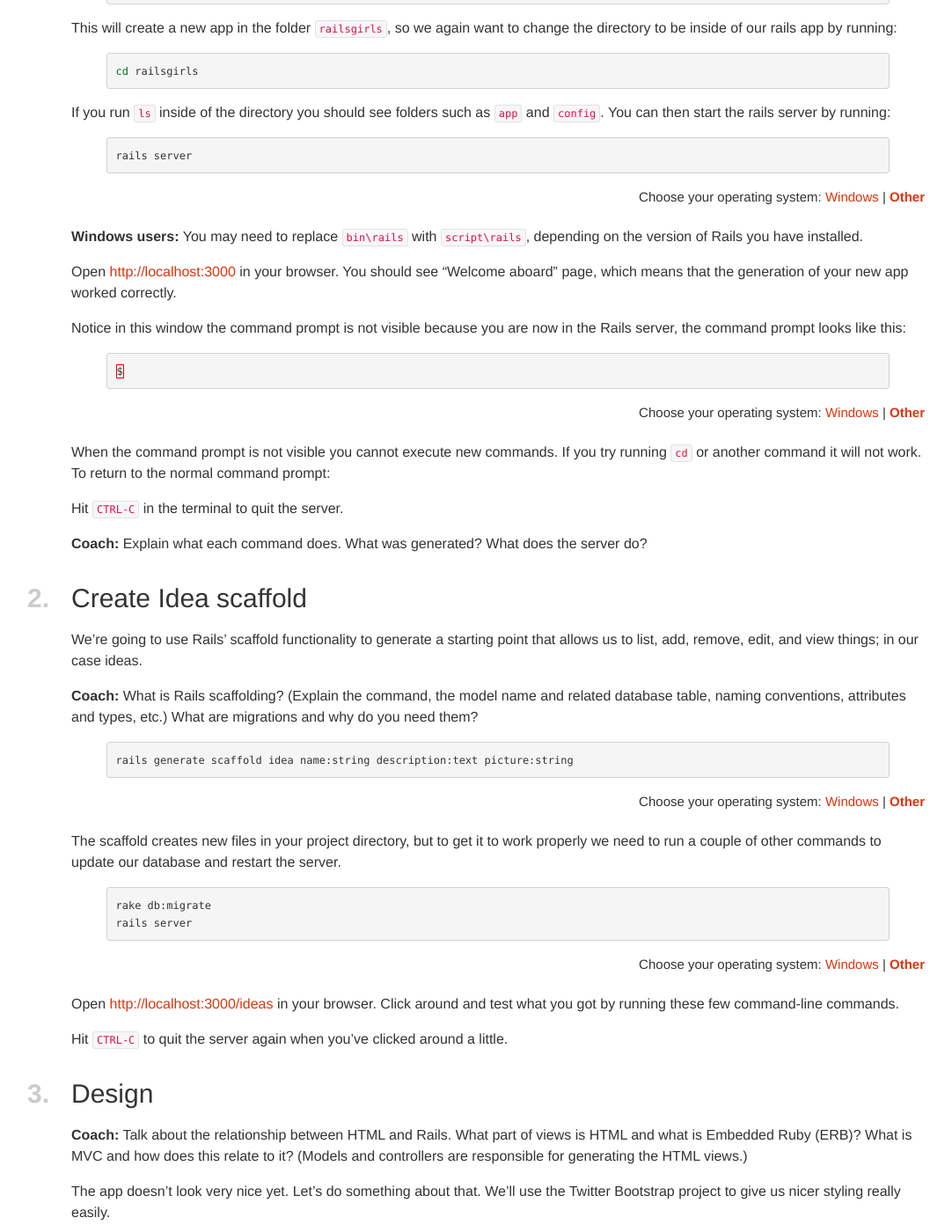
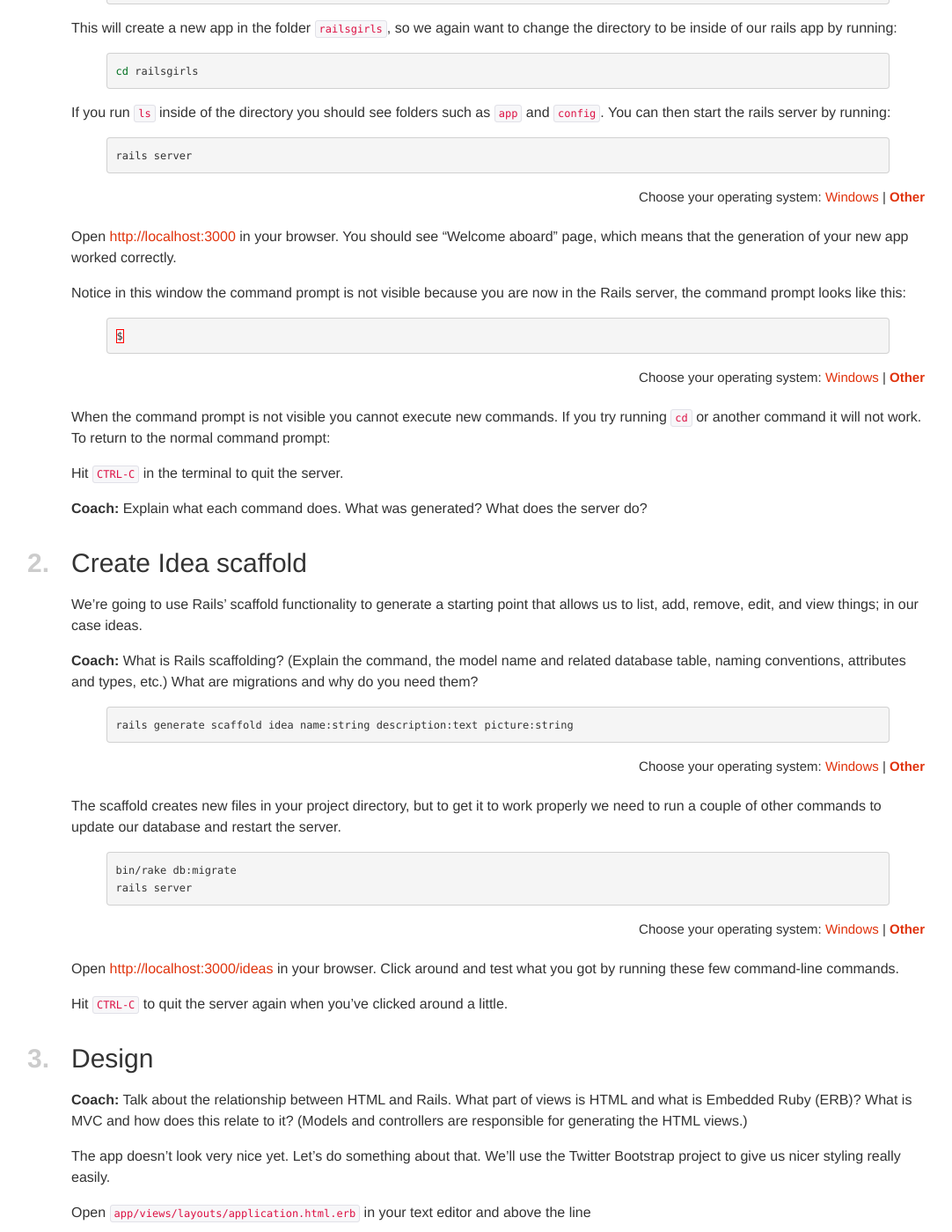
Before and after one commit to railsgirls/guides.railsgirls.com, a Jekyll site: the page built from _posts/2012-04-18-app.markdown, in a window 1280 px wide and 1400 px high, scrolled down 1467 px. Shown: the whole window at 88% size, without its empty margins (4-1086 px from the left). Built offline with Jekyll 4.4.1, drawn with Linux system fonts in a browser that asks for light colours; nearby versions of some CDN libraries; some of the changed lines change nothing that is shown.

Commit message:
Correct rails and rake command syntaxes in the /app page.
I've checked this changes with follow environments (according to /install page).

[Windows] RailsInstaller, Ruby1.9.3p392/Rails4.1.0, Win 8.1
"rails" command use "bin/rails". (Using binstub and spring)
"rake" command don't use "bin/rake", so we need "ruby bin/rake" command. ( "/" is correct in RailsInstaller shell. )

[Mac] rbenv Ruby2.1.2/Rails4.1.0
"rails" command use "bin/rails". (Using binstub and spring)
"rake" command don't use "bin/rake", so we need "bin/rake" command.

And remove a "script/rails" description.

```diff
--- a/_posts/2012-04-18-app.markdown
+++ b/_posts/2012-04-18-app.markdown
@@ -122,12 +122,10 @@
     </div>
 
 {% highlight sh %}
-ruby bin\rails server
+rails server
 {% endhighlight %}
   </div>
 </div>
-
-**Windows users:** You may need to replace `bin\rails` with `script\rails`, depending on the version of Rails you have installed.
 
 Open [http://localhost:3000](http://localhost:3000) in your browser. You should see "Welcome aboard" page, which means that the generation of your new app worked correctly.
 
@@ -168,7 +166,7 @@
 
   <div class="win">
 {% highlight sh %}
-ruby bin/rails generate scaffold idea name:string description:text picture:string
+rails generate scaffold idea name:string description:text picture:string
 {% endhighlight %}
   </div>
 </div>
@@ -178,15 +176,15 @@
 <div class="os-specific">
   <div class="nix">
 {% highlight sh %}
-rake db:migrate
+bin/rake db:migrate
 rails server
 {% endhighlight %}
   </div>
 
   <div class="win">
 {% highlight sh %}
-rake db:migrate
-ruby bin\rails server
+ruby bin/rake db:migrate
+rails server
 {% endhighlight %}
   </div>
 </div>
```
